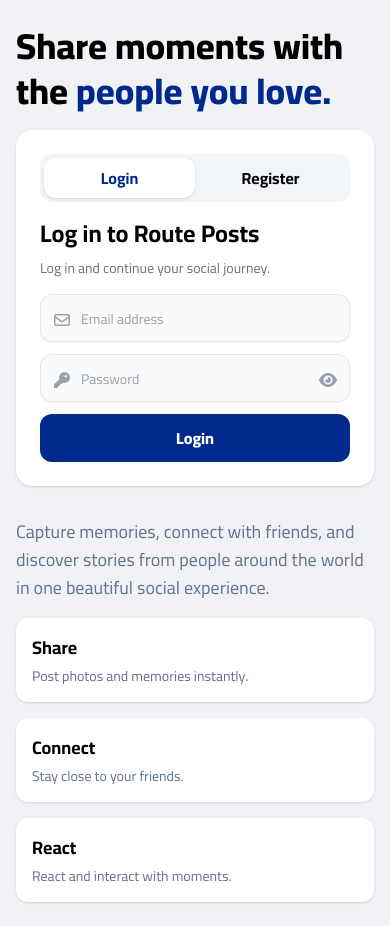
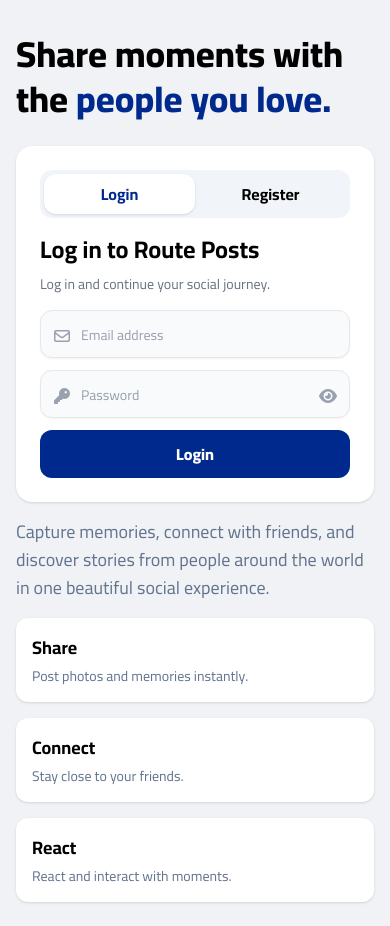
Before and after one commit to Ahmed-Mohsen-Hussien/SocialApp, an Angular app: page /#/login in a window 390 px wide. Built offline with nearby package versions, Linux system fonts and the light colour scheme; a small style sheet from the web is missing.

Commit message:
third comment handle login design

```diff
--- a/src/app/core/layouts/auth-layout/auth-layout.component.html
+++ b/src/app/core/layouts/auth-layout/auth-layout.component.html
@@ -7,7 +7,7 @@
       <span class="text-main-color">people you love.</span>
     </h1>
 
-    <p class="mt-4 text-slate-500 text-lg">
+    <p class="xl:mt-4 text-slate-500 text-lg">
       Capture memories, connect with friends, and discover stories from people around the world in
       one beautiful social experience.
     </p>
@@ -29,7 +29,7 @@
       </div>
     </div>
   </div>
-  <div class="block lg:hidden w-full lg:max-w-xl">
+  <div class="block lg:hidden w-full lg:max-w-xl my-2">
     <h1 class="text-4xl md:text-5xl lg:text-6xl font-extrabold leading-tight">
       Share moments with the
       <span class="text-main-color">people you love.</span>
@@ -37,7 +37,7 @@
   </div>
   <div class="bg-white w-full xl:max-w-110 p-6 rounded-lg shadow order-1 xl:order-2">
     <div
-      class="flex justify-between items-center bg-[#F1F5F9] rounded-base w-full p-1 mb-2 cursor-pointer"
+      class="flex justify-between items-center bg-[#F1F5F9] rounded-base w-full p-1 cursor-pointer"
     >
       <div
         routerLink="/login"
```
